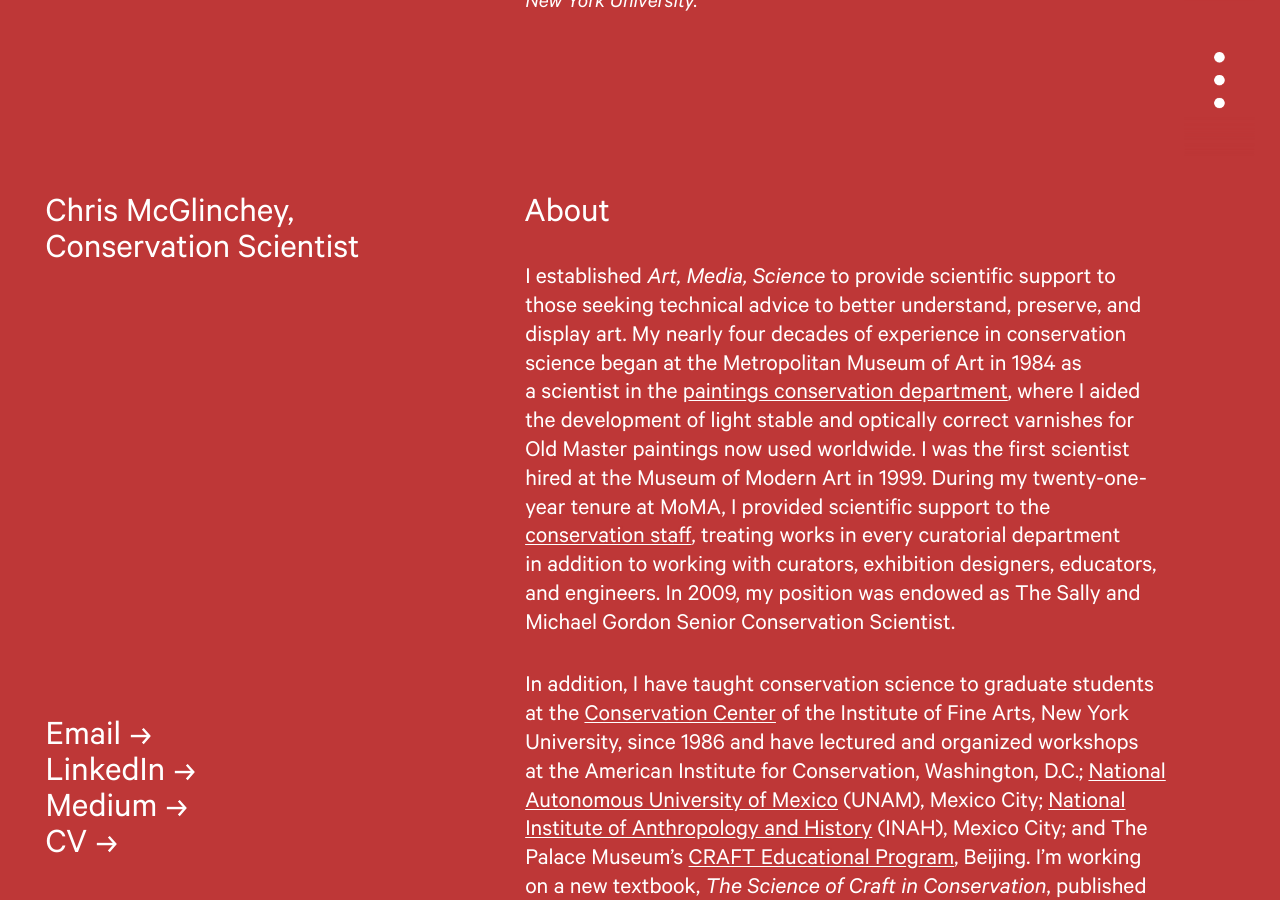
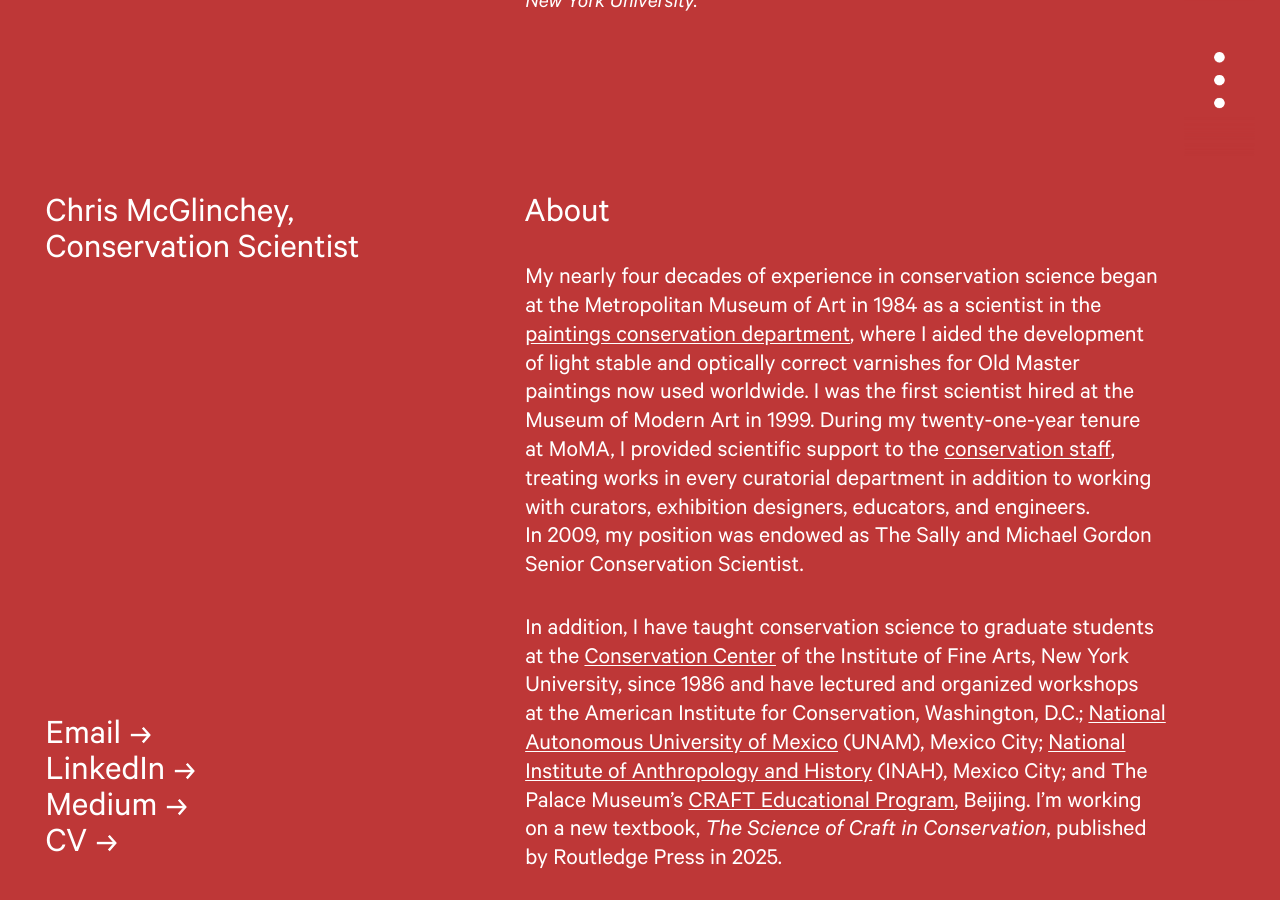
Before and after one commit to art-media-science/art-media-science.github.io, a Jekyll site: the page built from index.md, in a window 1280 px wide and 900 px high, scrolled down 3998 px. Built offline with Jekyll 4.4.1, drawn with Linux system fonts in a browser that asks for light colours; some of the changed text lies outside the part shown.

Commit message:
Julia edits.

```diff
--- a/index.md
+++ b/index.md
@@ -51,11 +51,11 @@
 
 ## About
 
-I established *Art, Media, Science* to provide scientific support to those seeking technical advice to better understand, preserve, and display art. My nearly four decades of experience in conservation science began at the Metropolitan Museum of Art in 1984 as a scientist in the [paintings conservation department](https://www.metmuseum.org/about-the-met/conservation-and-scientific-research/paintings-conservation), where I aided the development of light stable and optically correct varnishes for Old Master paintings now used worldwide. I was the first scientist hired at the Museum of Modern Art in 1999. During my twenty-one-year tenure at MoMA, I provided scientific support to the [conservation staff](https://www.moma.org/collection/about/conservation/), treating works in every curatorial department in addition to working with curators, exhibition designers, educators, and engineers. In 2009, my position was endowed as The Sally and Michael Gordon Senior Conservation Scientist.
+My nearly four decades of experience in conservation science began at the Metropolitan Museum of Art in 1984 as a scientist in the [paintings conservation department](https://www.metmuseum.org/about-the-met/conservation-and-scientific-research/paintings-conservation), where I aided the development of light stable and optically correct varnishes for Old Master paintings now used worldwide. I was the first scientist hired at the Museum of Modern Art in 1999. During my twenty-one-year tenure at MoMA, I provided scientific support to the [conservation staff](https://www.moma.org/collection/about/conservation/), treating works in every curatorial department in addition to working with curators, exhibition designers, educators, and engineers. In 2009, my position was endowed as The Sally and Michael Gordon Senior Conservation Scientist.
 
 In addition, I have taught conservation science to graduate students at the [Conservation Center](https://ifa.nyu.edu/conservation/index.htm) of the Institute of Fine Arts, New York University, since 1986 and have lectured and organized workshops at the American Institute for Conservation, Washington, D.C.; [National Autonomous University of Mexico](http://www.esteticas.unam.mx/instituto) (UNAM), Mexico City; [National Institute of Anthropology and History](https://www.encrym.edu.mx/#/AcercaDe/Presentacion) (INAH), Mexico City; and The Palace Museum’s [CRAFT Educational Program](https://www.wmf.org/project/craft-educational-program), Beijing. I’m working on a new textbook, *The Science of Craft in Conservation*, published by Routledge Press in 2025.
 
-My research on Ad Reinhardt’s matte black paint at NASA’s [Jet Propulsion Laboratory](https://www.jpl.nasa.gov/who-we-are) and the advanced laser facility, [FORTH](https://www.iesl.forth.gr/en/research/photonics-heritage-science), in Heraklion, Greece, in collaboration with a colleague from the Solomon R. Guggenheim Museum, and funded by an AXA Fine Art Insurance grant for innovative research in conservation, resulted in cleaning methods for paintings previously considered untreatable. Our findings were the basis of the exhibition [*Imageless: The Scientific Study and Experimental Treatment of an Ad Reinhardt Black Painting*](https://www.guggenheim.org/exhibition/imageless) at the Guggenheim. In 2009, I was a recipient of the [College Art Association / Heritage Preservation Award](https://www.collegeart.org/programs/awards/conservation) for Distinction in Scholarship and Conservation. I hold a master’s degree in polymer science from Brooklyn’s renowned [Polymer Research Institute](https://www.acs.org/content/acs/en/education/whatischemistry/landmarks/polymerresearchinstitute.html), which conducted groundbreaking research on synthetic and bio-based polymers.
+My research on Ad Reinhardt’s matte black paint at NASA’s [Jet Propulsion Laboratory](https://www.jpl.nasa.gov/who-we-are) and the advanced laser facility [FORTH](https://www.iesl.forth.gr/en/research/photonics-heritage-science) in Heraklion, Greece, in collaboration with a colleague from the Solomon R. Guggenheim Museum, and funded by an AXA Fine Art Insurance grant for innovative research in conservation, resulted in cleaning methods for paintings previously considered untreatable. Our findings were the basis of the exhibition [*Imageless: The Scientific Study and Experimental Treatment of an Ad Reinhardt Black Painting*](https://www.guggenheim.org/exhibition/imageless) at the Guggenheim. In 2009, I was a recipient of the [College Art Association / Heritage Preservation Award](https://www.collegeart.org/programs/awards/conservation) for Distinction in Scholarship and Conservation. I hold a master’s degree in polymer science from Brooklyn’s renowned [Polymer Research Institute](https://www.acs.org/content/acs/en/education/whatischemistry/landmarks/polymerresearchinstitute.html), which conducted groundbreaking research on synthetic and bio-based polymers.
 
 
 
```
Also changed, not shown: other parts of index.md (+1 -1 lines).
